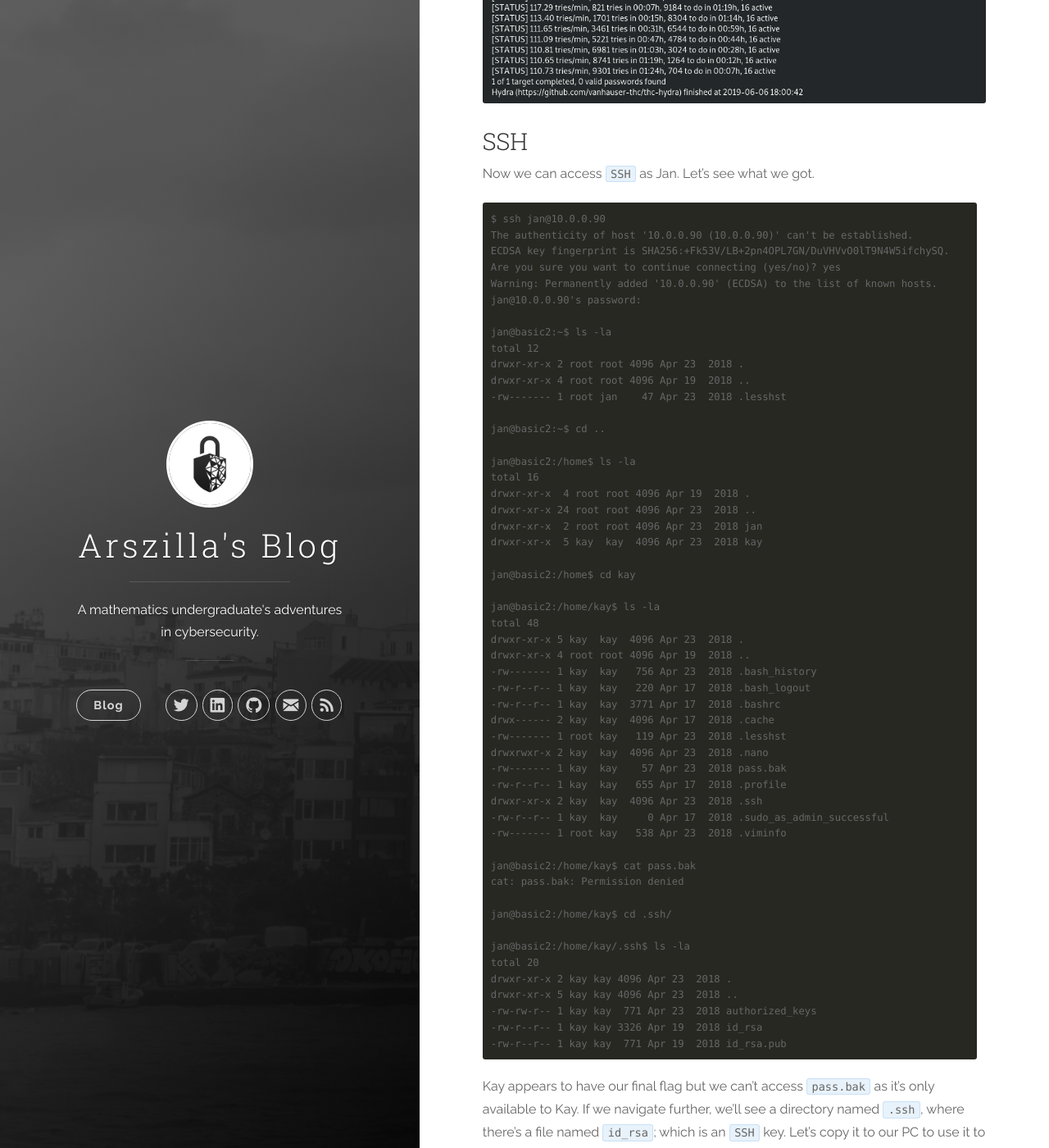
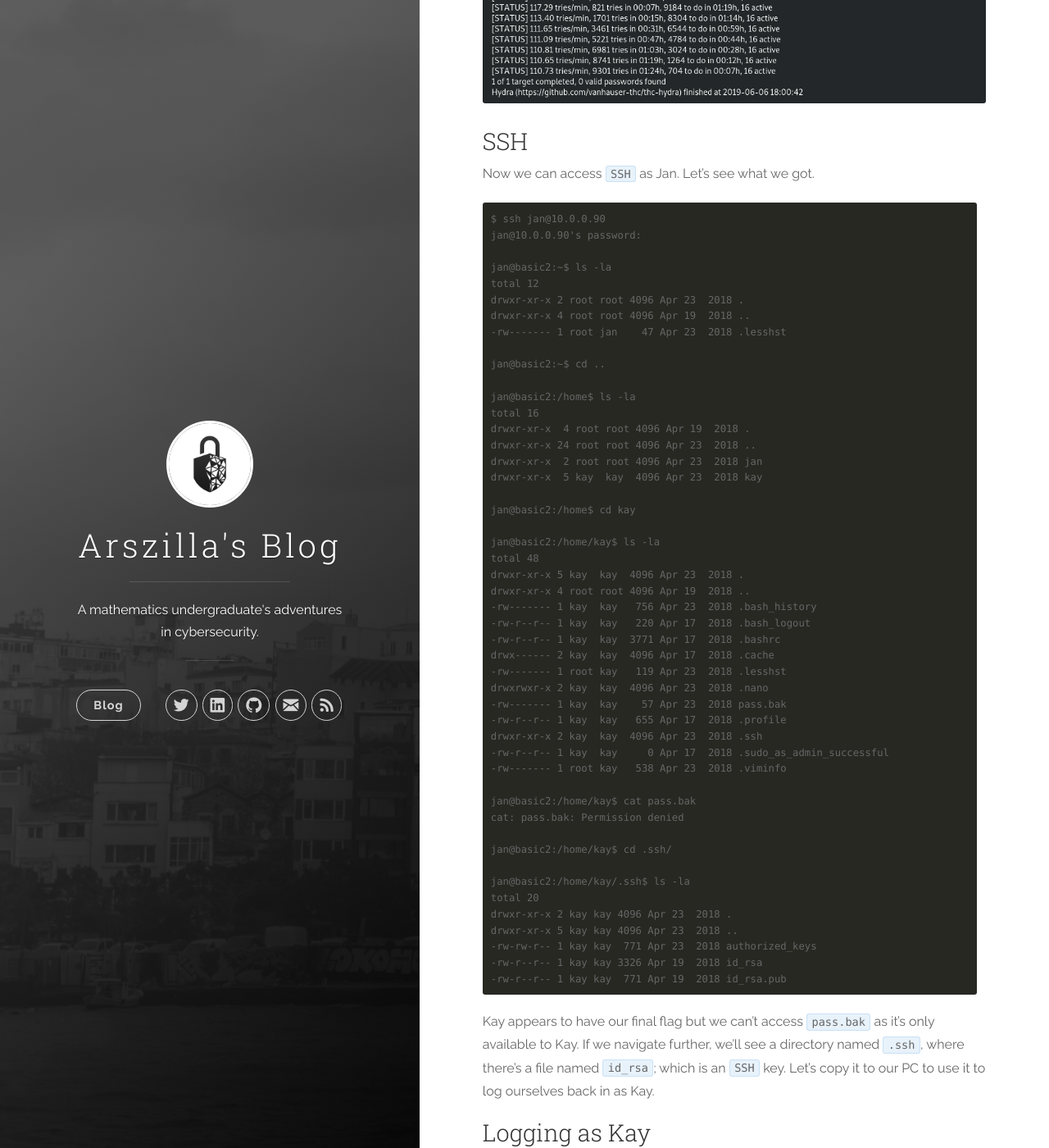
Before and after one commit to firatfolcay/arszilla.github.io, a Jekyll site: the page built from _posts/2019-06-08-thm-basic_pentesting.markdown, in a window 1280 px wide and 1400 px high, scrolled down 5352 px. Shown: the whole window at 82% size. Built offline with Jekyll 4.4.1, drawn with Linux system fonts in a browser that asks for light colours.

Commit message:
Fixed ssh

````diff
--- a/_posts/2019-06-08-thm-basic_pentesting.markdown
+++ b/_posts/2019-06-08-thm-basic_pentesting.markdown
@@ -178,10 +178,6 @@ Now we can access `SSH` as Jan. Let's see what we got.
 
 ```
 $ ssh jan@10.0.0.90
-The authenticity of host '10.0.0.90 (10.0.0.90)' can't be established.
-ECDSA key fingerprint is SHA256:+Fk53V/LB+2pn4OPL7GN/DuVHVvO0lT9N4W5ifchySQ.
-Are you sure you want to continue connecting (yes/no)? yes
-Warning: Permanently added '10.0.0.90' (ECDSA) to the list of known hosts.
 jan@10.0.0.90's password:
 
 jan@basic2:~$ ls -la
````
